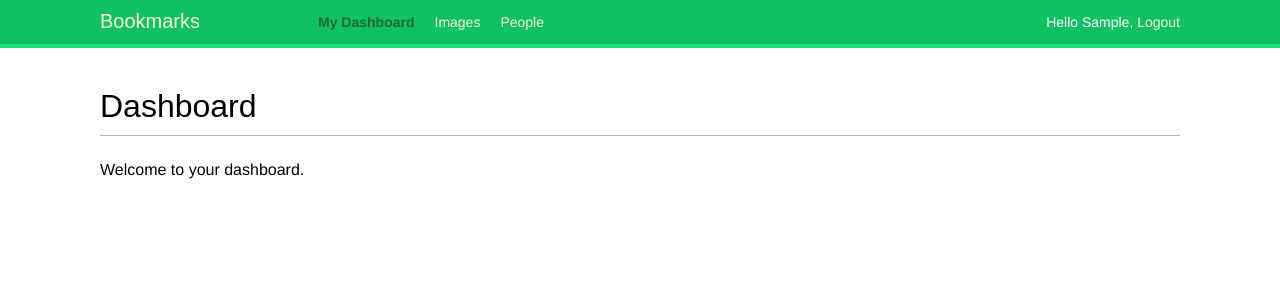
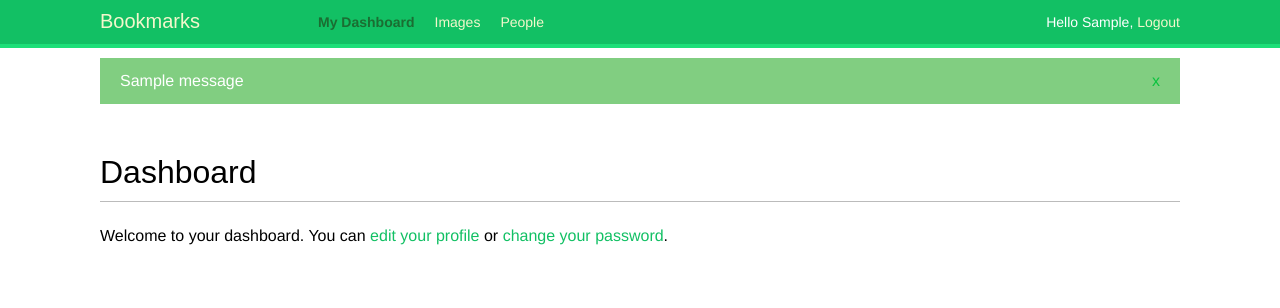
Before and after one commit to MoazSamy/Django-By-Example, a Django app: page /account/ in a window 1280 px wide. Shown: the top 308 px of the page. Run offline with Django 4.2, Linux system fonts and the light colour scheme; a user stored in the database is signed in; tables that the repository leaves empty hold one stand-in row (values such as "Sample post"); one stand-in notice (Sample message) is shown; some web fonts are replaced.

Commit message:
Adding edit template. Modifying base templates to comply with new features

```diff
--- a/Social site project/account/templates/account/dashboard.html
+++ b/Social site project/account/templates/account/dashboard.html
@@ -4,5 +4,6 @@
 
 {% block content %}
     <h1>Dashboard</h1>
-    <p>Welcome to your dashboard.</p>
+    <p>Welcome to your dashboard. You can <a href="{% url 'edit' %}">edit your profile </a>
+    or <a href="{% url 'password_change' %}">change your password</a>.</p>
 {% endblock %}
--- a/Social site project/account/templates/base.html
+++ b/Social site project/account/templates/base.html
@@ -35,6 +35,16 @@
             {% endif %}
         </span>
     </div>
+    {% if messages %}
+        <ul class="messages">
+            {% for message in messages %}
+                <li class="{{ message.tags }}">
+                    {{ message|safe }}
+                    <a href="#" class="close">x</a>
+                </li>
+            {% endfor %}
+        </ul>
+    {% endif %}
     <div id="content">
         {% block content %}
         {% endblock %}
```
Also changed, not shown: Social site project/account/templates/account/edit.html (added, +14 -0 lines).
